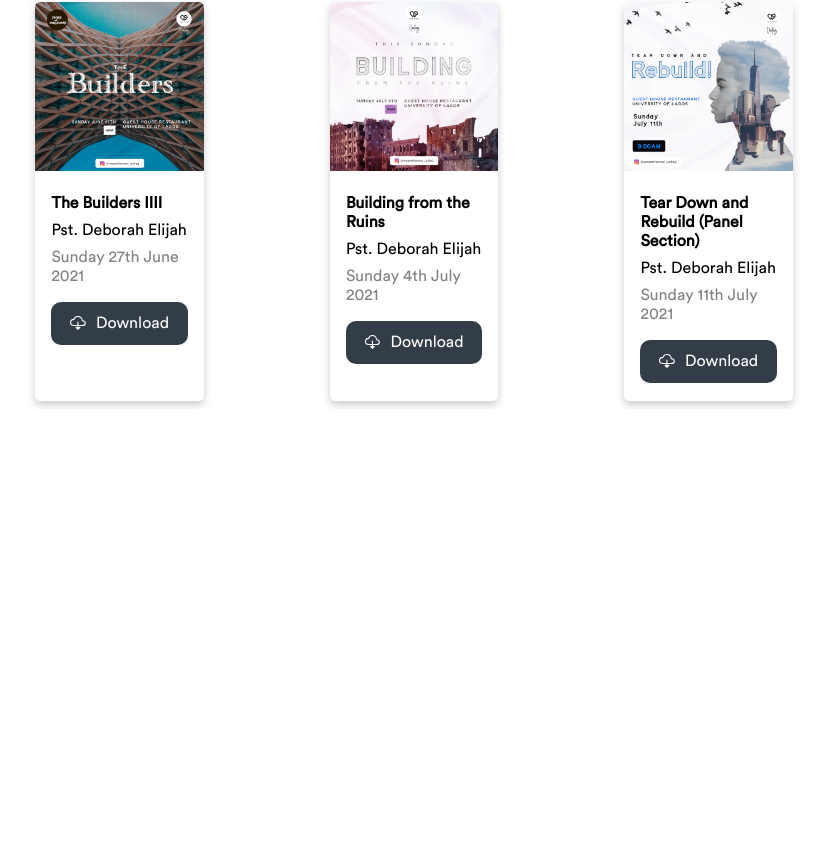
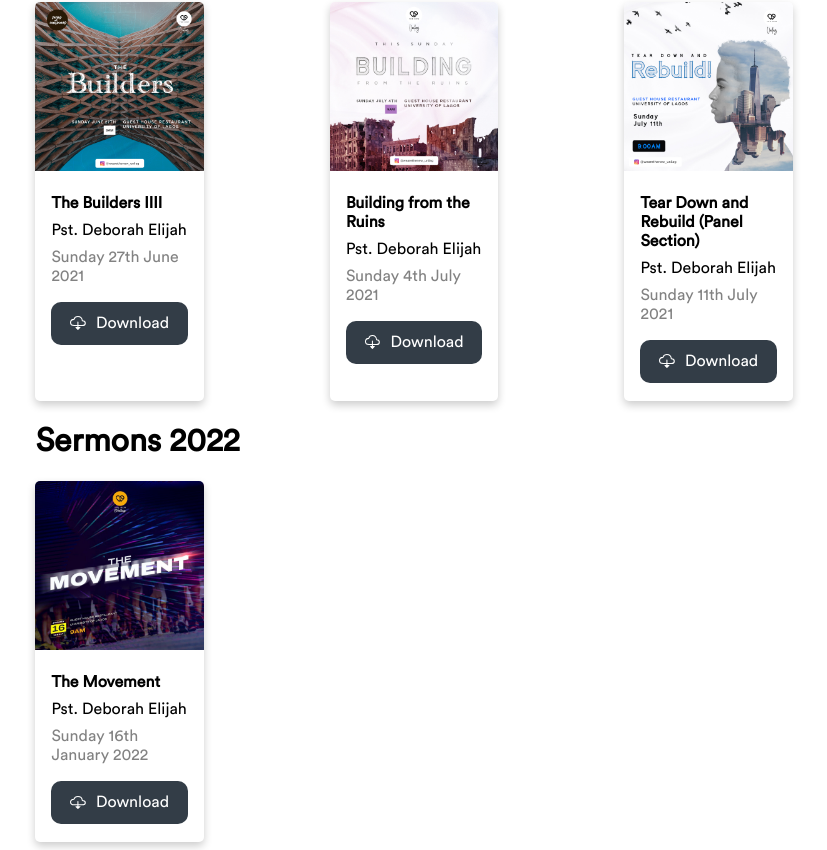
Before and after one commit to timtop/The-New-Unilag-Cassettes, a React (Create React App) app: page / in a window 1280 px wide. Shown: the part 708-1558 px from the top of the page, without its empty margins (99-926 px from the left). Before the commit the page ends 1117 px from the top, so only its background shows below. Built offline with nearby package versions, Linux system fonts and the light colour scheme.

Commit message:
Add first sunday

```diff
--- a/src/App.js
+++ b/src/App.js
@@ -10,6 +10,7 @@ import builder3 from "./imgs/Builders-3.jpg";
 import builder4 from "./imgs/Builders-4.jpg";
 import builder5 from "./imgs/Builders-5.jpg";
 import builder6 from "./imgs/Builders-6.jpg";
+import movement1 from "./imgs/Movement-1.jpg";
 
 class App extends React.Component {
   render() {
@@ -63,10 +64,22 @@ class App extends React.Component {
         img: builder6,
       },
     ];
+
+    const sermons2022 = [
+      {
+        title: "The Movement",
+        preacher: "Pst. Deborah Elijah",
+        date: "Sunday 16th January 2022",
+        link: "https://res.cloudinary.com/the-new-unilag/video/upload/v1642976327/Messages/160122_The_Movement_-_Pastor_Debbie_ty9tzs.mp4",
+        name: "The Movement - 16/01/22",
+        img: movement1,
+      },
+    ];
+
     return (
       <div className="wrapper">
         <Header />
-        <Sermons sermons={sermons} />
+        <Sermons sermons={sermons} sermons2022={sermons2022} />
       </div>
     );
   }
--- a/src/Sermons.js
+++ b/src/Sermons.js
@@ -5,8 +5,31 @@ import downloadbtn from "./imgs/Download icon.svg";
 import "./styles/sermons.css";
 
 class Sermons extends React.Component {
-  renderlist() {
+  renderlist2021() {
     return this.props.sermons.map((sermon) => {
+      return (
+        <div className="sermon_card">
+          <img src={sermon.img} alt="Avatar" className="sermon_img" />
+          <div className="sermon_container">
+            <div className="sermon_title">
+              <b>{sermon.title}</b>
+            </div>
+            <div className="sermon_preacher">{sermon.preacher}</div>
+            <div className="sermon_date">{sermon.date}</div>
+            <a href={sermon.link} download={sermon.name}>
+              <div className="download_btn">
+                <img src={downloadbtn} alt="Avatar" className="download_icon" />
+                Download
+              </div>
+            </a>
+          </div>
+        </div>
+      );
+    });
+  }
+
+  renderlist2022() {
+    return this.props.sermons2022.map((sermon) => {
       return (
         <div className="sermon_card">
           <img src={sermon.img} alt="Avatar" className="sermon_img" />
@@ -30,8 +53,11 @@ class Sermons extends React.Component {
   render() {
     return (
       <div className="sermon">
-        <h1>Sermon 2021</h1>
-        <div className="card_display">{this.renderlist()}</div>
+        <h1>Sermons 2021</h1>
+        <div className="card_display">{this.renderlist2021()}</div>
+
+        <h1>Sermons 2022</h1>
+        <div className="card_display">{this.renderlist2022()}</div>
       </div>
     );
   }
```
Also changed, not shown: src/imgs/Movement-1.jpg (added).
